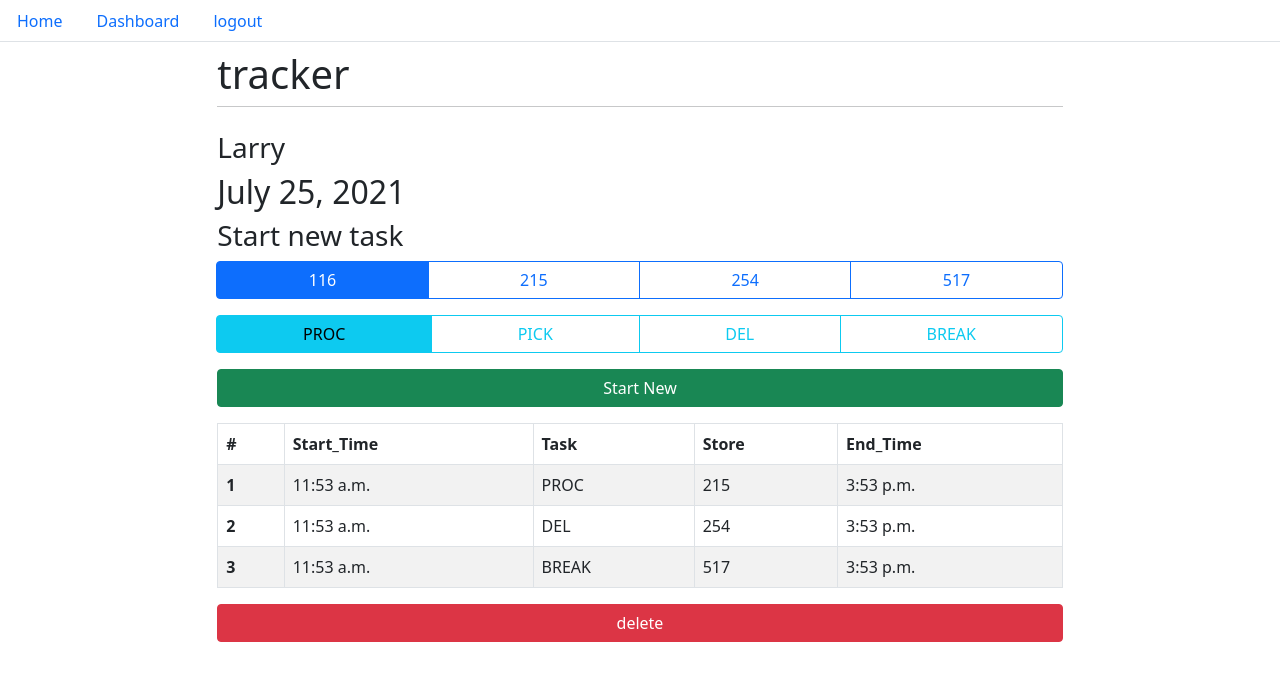
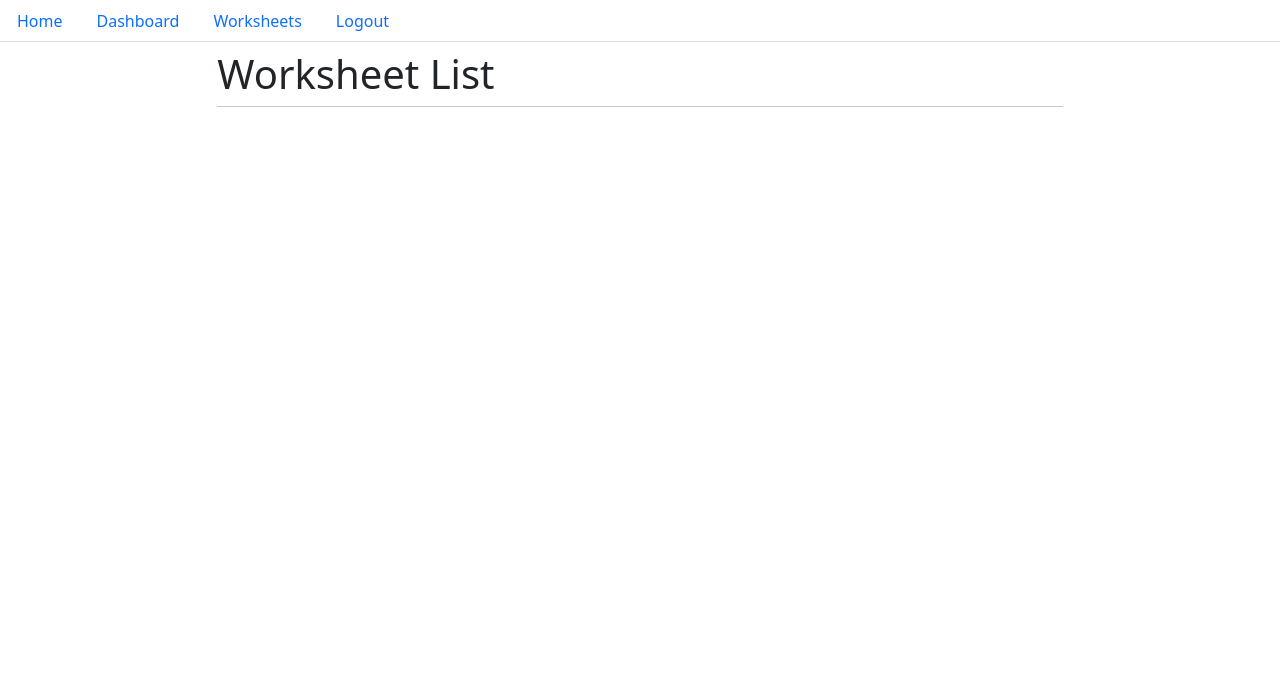
Before and after one commit to larrylee1994/taskTracker, a Django app: page /tracker/1 in a window 1280 px wide. Shown: the top 681 px of the page. Run offline with Django 3.2, Linux system fonts and the light colour scheme; a user stored in the database is signed in; data comes from the database, SQL or seed files in the repository; both versions use the stored data as it was after the commit; parts of the project's set-up code (start-up, migrations or seed data) failed here and were passed over.

Commit message:
worksheets are now user specific, created page to see all worksheets

```diff
--- a/main/models.py
+++ b/main/models.py
@@ -1,11 +1,13 @@
 from django.db import models
 from django.urls import reverse
 from django.utils import timezone
+from django.contrib.auth.models import User
+from datetime import datetime, timedelta
 
 # Create your models here.
 class Worksheet(models.Model):
 
-    # user = models.ForeignKey(User, on_delete=models.CASCADE)
+    user = models.ForeignKey(User, on_delete=models.CASCADE, related_name="worksheet", null=True)
     name = models.CharField(max_length=20)
     date = models.DateField(name="date", auto_now_add=True)
 
@@ -19,14 +21,17 @@ class Worksheet(models.Model):
     def get_absolute_url(self):
         return reverse("Worksheet_detail", kwargs={"pk": self.pk})
 
-
+def default_end_time():
+        now = datetime.now()
+        start = now.replace(hour=18, minute=0, second=0, microsecond=0)
+        return start if start > now else start + timedelta(seconds=600)
 class Entry(models.Model):
 
     worksheet = models.ForeignKey(Worksheet, on_delete=models.CASCADE)
     start_time = models.TimeField(name="start_time", auto_now_add=True)
     operation = models.CharField(max_length=10)
     store = models.IntegerField(name="store", default=116)
-    end_time = models.TimeField(name="end_time", default=timezone.now)
+    end_time = models.TimeField(name="end_time", default=default_end_time)
 
     class Meta:
         verbose_name = ("entry")
--- a/main/templates/base.html
+++ b/main/templates/base.html
@@ -28,10 +28,18 @@
             <a class="nav-link" href="/dashboard">Dashboard</a>
         </li>
         {% if user.is_authenticated %}
+            <!-- only visable to logged in users -->
             <li class="nav-item">
-                <a class="nav-link" href="/logout">logout</a>
+                <a class="nav-link" href="/worksheets">Worksheets</a>
             </li>
-        {% else %}
+            <li class="nav-item">
+                <a class="nav-link" href="/logout">Logout</a>
+            </li>
+            <li>
+                <a class="nav-link">{{user.first_name}}</a>
+            </li>
+            {% else %}
+            <!-- only visable to anonymous users -->
             <li class="nav-item">
                 <a class="nav-link" href="/register">Register</a>
             </li>
--- /dev/null
+++ b/main/templates/worksheets.html
@@ -0,0 +1,18 @@
+{% extends 'base.html' %}
+
+{% block title %}Worksheets{% endblock %}
+{% block title2 %}Worksheet List{% endblock title2 %}
+
+{% block content %}
+    {% if user.is_authenticated %}
+        <div class="list-group">
+            {% for ws in user.worksheet.all  %}
+                <a href="/tracker/{{ws.id}}" class="list-group-item list-group-item-action">
+                    {{ws.date}} - {{ws.name}}
+                </a>
+            {% endfor %}
+        </div>
+    {% else %}
+        <p>Login<a href="/login">Here</a></p>
+    {% endif %}
+{% endblock content %}
--- a/main/urls.py
+++ b/main/urls.py
@@ -3,7 +3,7 @@ from . import views
 
 urlpatterns = [
     path('', views.home),
-    path('dashboard/', views.dashboard),
-    path('user/', views.user_tracker),
-    path('tracker/<int:id>', views.user_tracker),
+    path('dashboard/', views.dashboard, name="dashboard"),
+    path('worksheets/', views.worksheets, name="worksheets"),
+    path('tracker/<int:id>', views.user_tracker, name="tracker"),
 ]
--- a/main/views.py
+++ b/main/views.py
@@ -11,8 +11,10 @@ def home(response):
         form = CreateNewWorksheet(response.POST)
 
         if form.is_valid():
-            worksheet = Worksheet(name=form.cleaned_data["name"])
+            n = form.cleaned_data["name"]
+            worksheet = Worksheet(name=n)
             worksheet.save()
+            response.user.worksheet.add(worksheet)
 
         return HttpResponseRedirect("tracker/%i" % worksheet.id)
     else:
@@ -28,32 +30,42 @@ def dashboard(response):
 
 
 def user_tracker(response, id):
-    ws = Worksheet.objects.get(id=id)
-    last_entry = len(ws.entry_set.all())
-    if response.method == "POST":
-        if response.POST.get("start_new"):
-            if (last_entry == 0):
-                entry = ws.entry_set.create()
-                entry.store = response.POST.get("btnradio")
-                entry.operation = response.POST.get("operation_radio")
-                entry.save()
-            else:
-                entry = ws.entry_set.order_by('start_time')[last_entry - 1]
-                entry.end_time = timezone.now()
-                entry.save()
-                new_entry = ws.entry_set.create()
-                new_entry.operation = response.POST.get("operation_radio")
-                new_entry.store = response.POST.get("btnradio")
-                new_entry.save()
+    try:
+        ws = Worksheet.objects.get(id=id)
+    except:
+        form = CreateNewWorksheet()
+        return render(response, 'home.html', {"form": form})
 
-        elif response.POST.get("delete"):
-            #if delete on no entries, delete worksheet and return to home
-            if (last_entry == 0):
-                # ws.delete()
-                # return HttpResponseRedirect("/")
-                pass
-            else:
-                entry = ws.entry_set.order_by('start_time')[last_entry - 1]
-                entry.delete()
+    if ws in response.user.worksheet.all():
 
-    return render(response, 'tracker.html', {"ws": ws})
+        last_entry = len(ws.entry_set.all())
+        if response.method == "POST":
+            if response.POST.get("start_new"):
+                if (last_entry == 0):
+                    entry = ws.entry_set.create()
+                    entry.store = response.POST.get("btnradio")
+                    entry.operation = response.POST.get("operation_radio")
+                    entry.save()
+                else:
+                    entry = ws.entry_set.order_by('start_time')[last_entry - 1]
+                    entry.end_time = timezone.now()
+                    entry.save()
+                    new_entry = ws.entry_set.create()
+                    new_entry.operation = response.POST.get("operation_radio")
+                    new_entry.store = response.POST.get("btnradio")
+                    new_entry.save()
+
+            elif response.POST.get("delete"):
+                #if delete on no entries, delete worksheet and return to home
+                if (last_entry == 0):
+                    # ws.delete()
+                    # return HttpResponseRedirect("/")
+                    pass
+                else:
+                    entry = ws.entry_set.order_by('start_time')[last_entry - 1]
+                    entry.delete()
+        return render(response, 'tracker.html', {"ws": ws})
+    return render(response, "worksheets.html", {"ws": ws})
+
+def worksheets(response):
+    return render(response, "worksheets.html", {})
--- a/register/forms.py
+++ b/register/forms.py
@@ -10,6 +10,8 @@ class RegisterForm(UserCreationForm):
         model = User
         fields = [
             "username",
+            "first_name",
+            "last_name",
             "email",
             "password1",
             "password2",
--- a/storefront/settings.py
+++ b/storefront/settings.py
@@ -115,7 +115,7 @@ USE_I18N = True
 
 USE_L10N = True
 
-USE_TZ = True
+USE_TZ = False
 
 
 # Static files (CSS, JavaScript, Images)
@@ -134,4 +134,4 @@ CRISPY_TEMPLATE_PACK = "bootstrap5"
 
 LOGIN_REDIRECT_URL = "/"
 
-LOGOUT_REDIRECT_URL = "/"
+LOGOUT_REDIRECT_URL = "/login"
```
Also changed, not shown: main/templates/home.html (+4 -4 lines), db.sqlite3, main/migrations/0001_initial.py, main/migrations/0002_alter_worksheet_user.py (added), main/migrations/0002_worksheet_name.py (deleted), main/migrations/0003_alter_entry_end_time.py (added), main/migrations/0003_auto_20210723_0103.py (deleted), main/migrations/0004_alter_worksheet_date.py (deleted), main/migrations/0005_delete_user.py (deleted).
